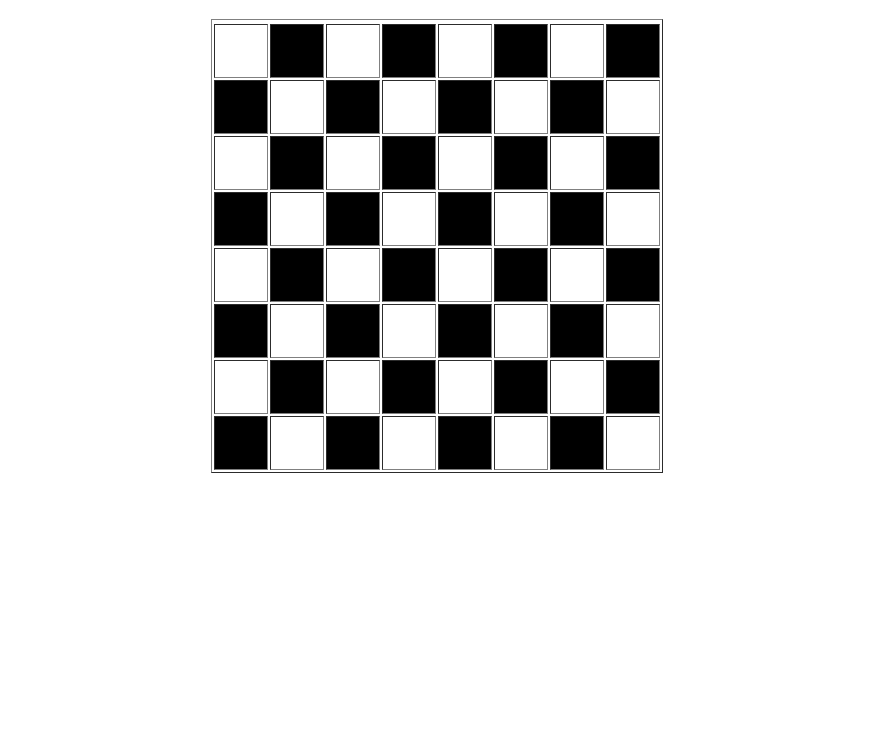
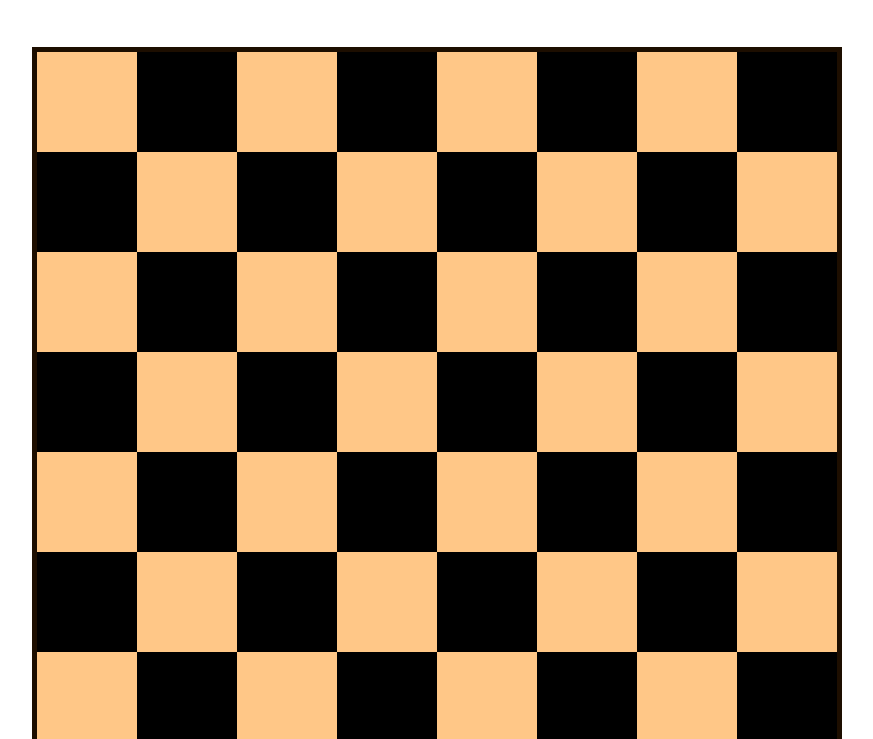
Before and after one commit to MuhammadWahyuPratama/Koda-b8-html3, a plain HTML site: page index.html in a window 1280 px wide. Shown: the part 61-800 px from the top of the page, without its empty margins (203-1076 px from the left). Drawn offline with Linux system fonts and the light colour scheme.

Commit message:
change from table to style internal css use box

```diff
--- a/index.html
+++ b/index.html
@@ -3,97 +3,104 @@
 <head>
     <meta charset="UTF-8">
     <meta name="viewport" content="width=device-width, initial-scale=1.0">
-    <title>Catur Table</title>
+    <title>Chess Board</title>
+    <style>
+    .board{
+        width: 800px;
+        font-size: 0;
+        border: 5px solid rgb(29, 14, 0);
+        margin: 50px auto;
+    }
+    .box{
+        width: 100px;
+        height: 100px;
+        display: inline-block;
+    }
+    .white{
+        background-color: rgb(255, 199, 135);
+    }
+    .black{
+        background-color: black;
+    }
+
+    </style>
 </head>
 <body>
     <h1 align="center">Chess Board</h1>
-<div align="center" >
-    <table border="1">
-        <thead>
-            <tr></tr>
-        </thead>
+ <div class="board">
+    <div class="box white"></div>
+    <div class="box black"></div>
+    <div class="box white"></div>
+    <div class="box black"></div>
+    <div class="box white"></div>
+    <div class="box black"></div>
+    <div class="box white"></div>
+    <div class="box black"></div>
 
-        <tbody>
-            <tr>
-                <td bgcolor="white" width="50" height="50"></td>
-                <td bgcolor="black" width="50" height="50"></td>
-                <td bgcolor="white" width="50" height="50"></td>
-                <td bgcolor="black" width="50" height="50"></td>
-                <td bgcolor="white" width="50" height="50"></td>
-                <td bgcolor="black" width="50" height="50"></td>
-                <td bgcolor="white" width="50" height="50"></td>
-                <td bgcolor="black" width="50" height="50"></td>
-            </tr>
-            <tr>
-                <td bgcolor="black" width="50" height="50"></td>
-                <td bgcolor="white" width="50" height="50"></td>
-                <td bgcolor="black" width="50" height="50"></td>
-                <td bgcolor="white" width="50" height="50"></td>
-                <td bgcolor="black" width="50" height="50"></td>
-                <td bgcolor="white" width="50" height="50"></td>
-                <td bgcolor="black" width="50" height="50"></td>
-                <td bgcolor="white" width="50" height="50"></td>
-            </tr>
-            <tr>
-                <td bgcolor="white" width="50" height="50"></td>
-                <td bgcolor="black" width="50" height="50"></td>
-                <td bgcolor="white" width="50" height="50"></td>
-                <td bgcolor="black" width="50" height="50"></td>
-                <td bgcolor="white" width="50" height="50"></td>
-                <td bgcolor="black" width="50" height="50"></td>
-                <td bgcolor="white" width="50" height="50"></td>
-                <td bgcolor="black" width="50" height="50"></td>
-            </tr>
-            <tr>
-                <td bgcolor="black" width="50" height="50"></td>
-                <td bgcolor="white" width="50" height="50"></td>
-                <td bgcolor="black" width="50" height="50"></td>
-                <td bgcolor="white" width="50" height="50"></td>
-                <td bgcolor="black" width="50" height="50"></td>
-                <td bgcolor="white" width="50" height="50"></td>
-                <td bgcolor="black" width="50" height="50"></td>
-                <td bgcolor="white" width="50" height="50"></td>
-            </tr><tr>
-                <td bgcolor="white" width="50" height="50"></td>
-                <td bgcolor="black" width="50" height="50"></td>
-                <td bgcolor="white" width="50" height="50"></td>
-                <td bgcolor="black" width="50" height="50"></td>
-                <td bgcolor="white" width="50" height="50"></td>
-                <td bgcolor="black" width="50" height="50"></td>
-                <td bgcolor="white" width="50" height="50"></td>
-                <td bgcolor="black" width="50" height="50"></td>
-            </tr>
-            <tr>
-                <td bgcolor="black" width="50" height="50"></td>
-                <td bgcolor="white" width="50" height="50"></td>
-                <td bgcolor="black" width="50" height="50"></td>
-                <td bgcolor="white" width="50" height="50"></td>
-                <td bgcolor="black" width="50" height="50"></td>
-                <td bgcolor="white" width="50" height="50"></td>
-                <td bgcolor="black" width="50" height="50"></td>
-                <td bgcolor="white" width="50" height="50"></td>
-            </tr><tr>
-                <td bgcolor="white" width="50" height="50"></td>
-                <td bgcolor="black" width="50" height="50"></td>
-                <td bgcolor="white" width="50" height="50"></td>
-                <td bgcolor="black" width="50" height="50"></td>
-                <td bgcolor="white" width="50" height="50"></td>
-                <td bgcolor="black" width="50" height="50"></td>
-                <td bgcolor="white" width="50" height="50"></td>
-                <td bgcolor="black" width="50" height="50"></td>
-            </tr>
-            <tr>
-                <td bgcolor="black" width="50" height="50"></td>
-                <td bgcolor="white" width="50" height="50"></td>
-                <td bgcolor="black" width="50" height="50"></td>
-                <td bgcolor="white" width="50" height="50"></td>
-                <td bgcolor="black" width="50" height="50"></td>
-                <td bgcolor="white" width="50" height="50"></td>
-                <td bgcolor="black" width="50" height="50"></td>
-                <td bgcolor="white" width="50" height="50"></td>
-            </tr>
-        </tbody>
-    </table>
+    <div class="box black"></div>
+    <div class="box white"></div>
+    <div class="box black"></div>
+    <div class="box white"></div>
+    <div class="box black"></div>
+    <div class="box white"></div>
+    <div class="box black"></div>
+    <div class="box white"></div>
+
+    <div class="box white"></div>
+    <div class="box black"></div>
+    <div class="box white"></div>
+    <div class="box black"></div>
+    <div class="box white"></div>
+    <div class="box black"></div>
+    <div class="box white"></div>
+    <div class="box black"></div>
+
+    <div class="box black"></div>
+    <div class="box white"></div>
+    <div class="box black"></div>
+    <div class="box white"></div>
+    <div class="box black"></div>
+    <div class="box white"></div>
+    <div class="box black"></div>
+    <div class="box white"></div>
+
+    <div class="box white"></div>
+    <div class="box black"></div>
+    <div class="box white"></div>
+    <div class="box black"></div>
+    <div class="box white"></div>
+    <div class="box black"></div>
+    <div class="box white"></div>
+    <div class="box black"></div>
+
+    <div class="box black"></div>
+    <div class="box white"></div>
+    <div class="box black"></div>
+    <div class="box white"></div>
+    <div class="box black"></div>
+    <div class="box white"></div>
+    <div class="box black"></div>
+    <div class="box white"></div>
+
+    <div class="box white"></div>
+    <div class="box black"></div>
+    <div class="box white"></div>
+    <div class="box black"></div>
+    <div class="box white"></div>
+    <div class="box black"></div>
+    <div class="box white"></div>
+    <div class="box black"></div>
+
+    <div class="box black"></div>
+    <div class="box white"></div>
+    <div class="box black"></div>
+    <div class="box white"></div>
+    <div class="box black"></div>
+    <div class="box white"></div>
+    <div class="box black"></div>
+    <div class="box white"></div>
+
 </div>
+
 </body>
 </html>
```
